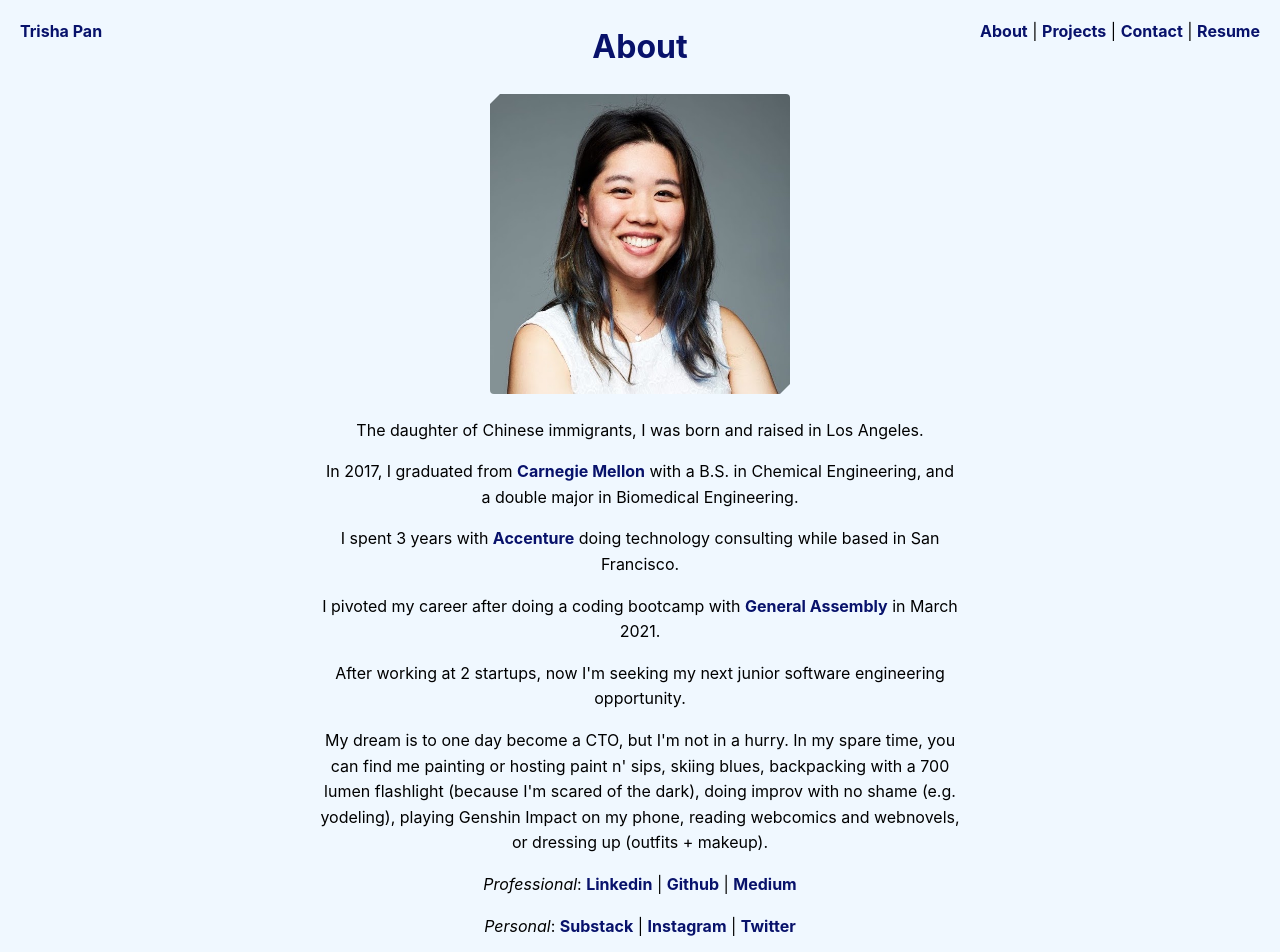
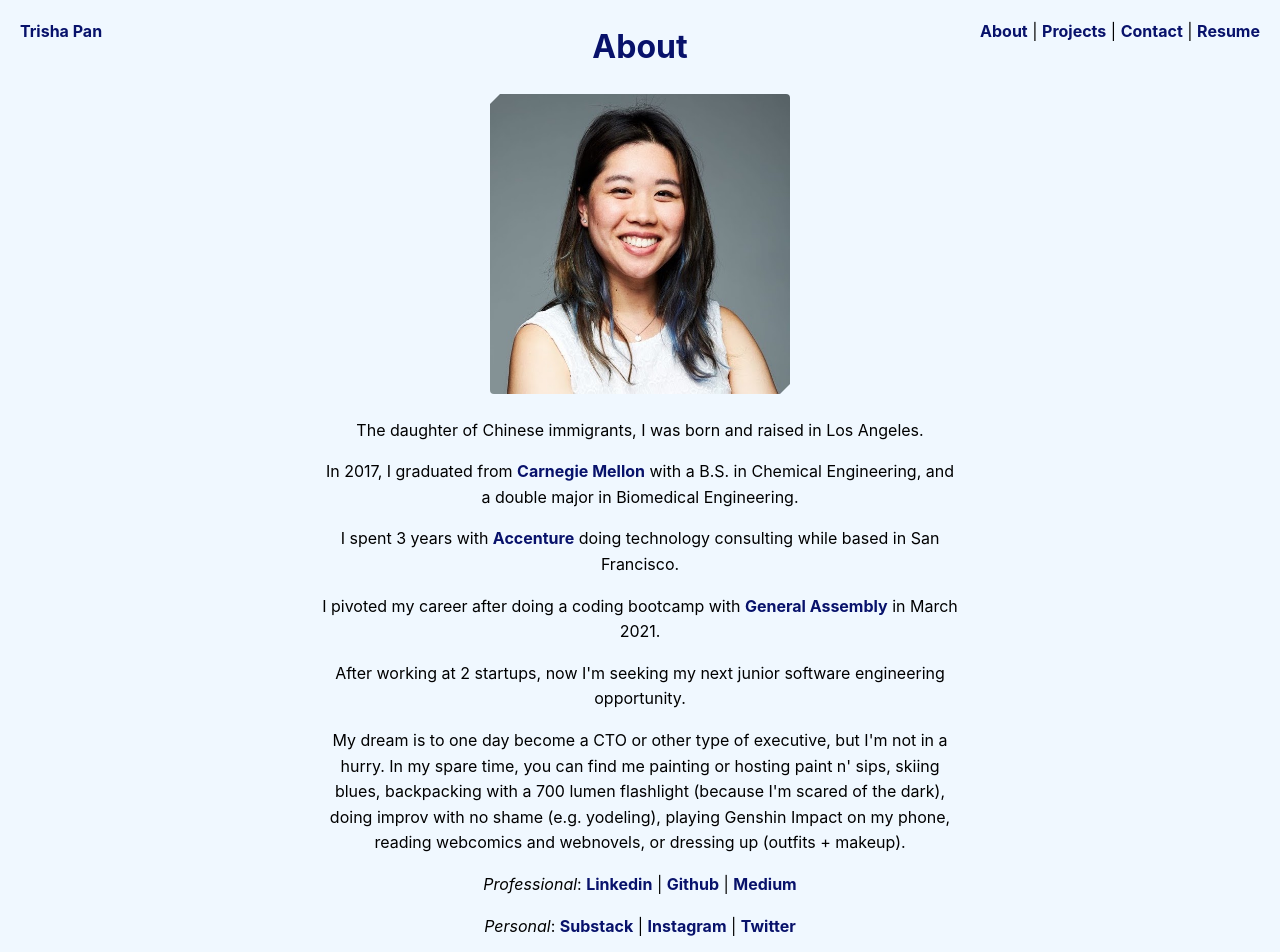
Before and after one commit to trishapan/trishapan.github.io, a React (Create React App) app: page /about in a window 1280 px wide. Shown: the top 952 px of the page. Built offline with nearby package versions, Linux system fonts and the light colour scheme.

Commit message:
Update About

```diff
--- a/src/components/pages/About.js
+++ b/src/components/pages/About.js
@@ -16,7 +16,7 @@ function About(props) {
             <p>I spent 3 years with <a target="_blank" href="https://www.accenture.com/us-en">Accenture</a> doing technology consulting while based in San Francisco.</p>
             <p>I pivoted my career after doing a coding bootcamp with <a target="_blank" href="https://generalassemb.ly/education/software-engineering-immersive-remote">General Assembly</a> in March 2021.</p>
             <p>After working at 2 startups, now I'm seeking my next junior software engineering opportunity.</p>
-            <p>My dream is to one day become a CTO, but I'm not in a hurry. In my spare time, you can find me
+            <p>My dream is to one day become a CTO or other type of executive, but I'm not in a hurry. In my spare time, you can find me
                 painting or hosting paint n' sips, skiing blues, backpacking with a 700 lumen flashlight (because I'm scared of the dark),
                 doing improv with no shame (e.g. yodeling),
                 playing Genshin Impact on my phone,
```
